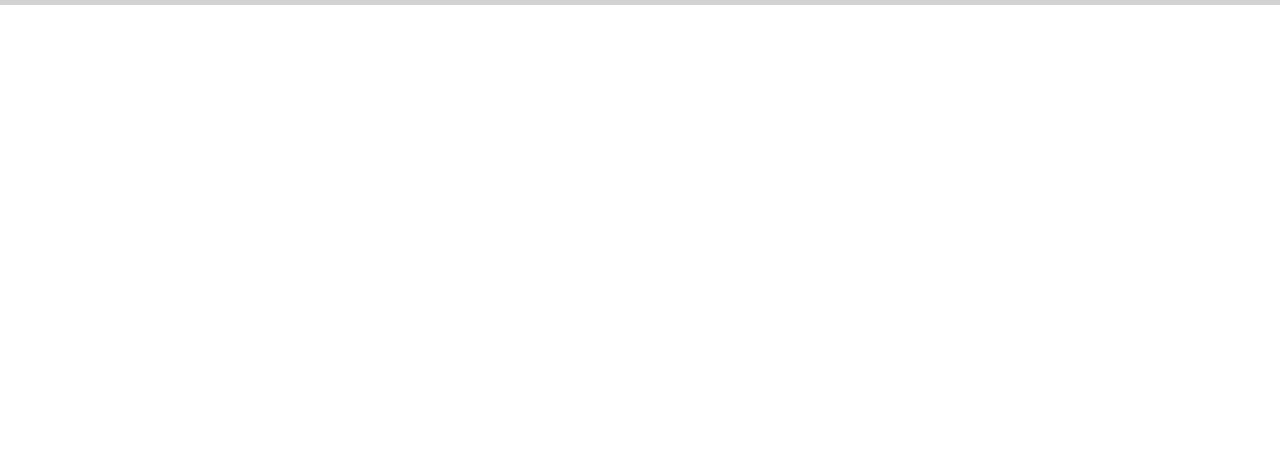
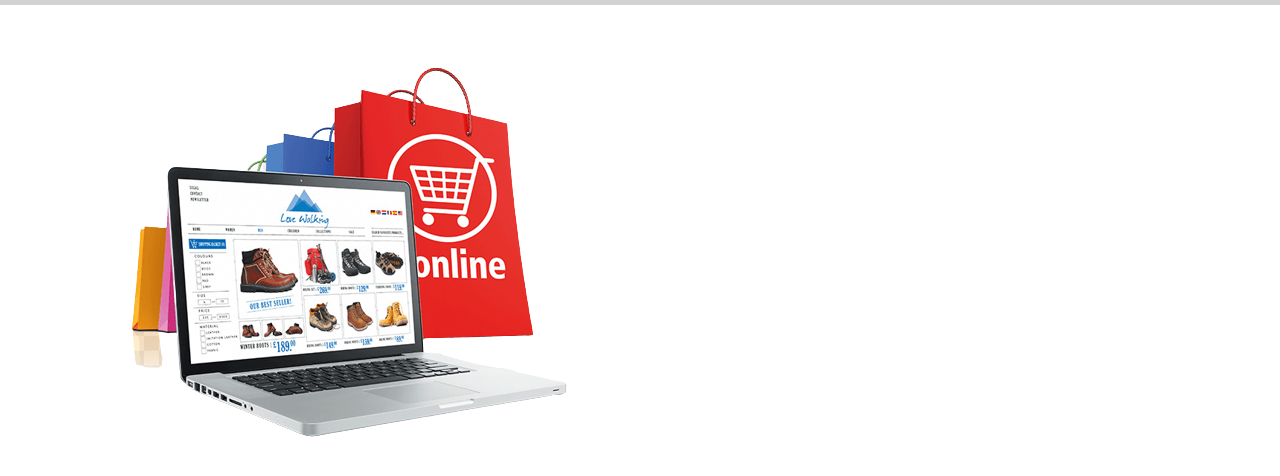
Before and after one commit to esha995/jovacProject, a plain HTML site: page index.html in a window 1280 px wide. Shown: the part 122-598 px from the top of the page. Drawn offline with nearby package versions, Linux system fonts and the light colour scheme.

Commit message:
third commit

```diff
--- a/css/style.css
+++ /dev/null
@@ -1,3 +0,0 @@
-.bg-carous{
-    background-image: url(image/bg.jpg);
-}
--- a/index.html
+++ b/index.html
@@ -4,6 +4,7 @@
     <meta http-equiv="X-UA-Compatible" content="IE=edge">
     <meta name="viewport" content="width=device-width, initial-scale=1.0">
     <title>Welcome To Vistara</title>
+    <link rel="stylesheet" href="style.css">
     <!-- CSS only -->
     <link href="https://cdn.jsdelivr.net/npm/bootstrap@5.2.0-beta1/dist/css/bootstrap.min.css" rel="stylesheet" integrity="sha384-0evHe/X+R7YkIZDRvuzKMRqM+OrBnVFBL6DOitfPri4tjfHxaWutUpFmBp4vmVor" crossorigin="anonymous">
 <!-- JavaScript Bundle with Popper -->
@@ -55,9 +56,17 @@
           </div>
         </div>
       </nav>
-      <main>
-        <div class="bg-carous">
 
+      <main class="bg">
+        <div >
+            <div id="bg-c">
+                <div></div>
+
+
+
+
+
+            </div>
         </div>
 
 
--- a/style.css
+++ b/style.css
@@ -0,0 +1,12 @@
+.bg{
+    background-image: url("bg.png");
+    background-position:10px 190px;
+    background-attachment: fixed;
+    background-repeat: no-repeat;
+
+}
+
+#bg-c {
+    width: 400px;
+    height: 500px;
+}
```
Also changed, not shown: bg.png (added), image/bg.jpg (deleted).
